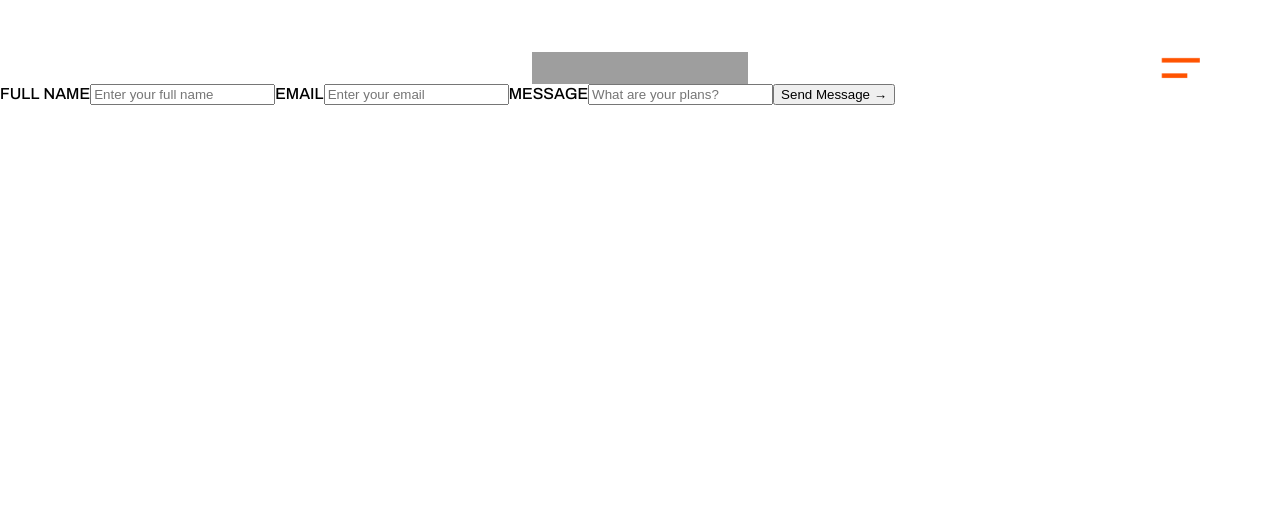
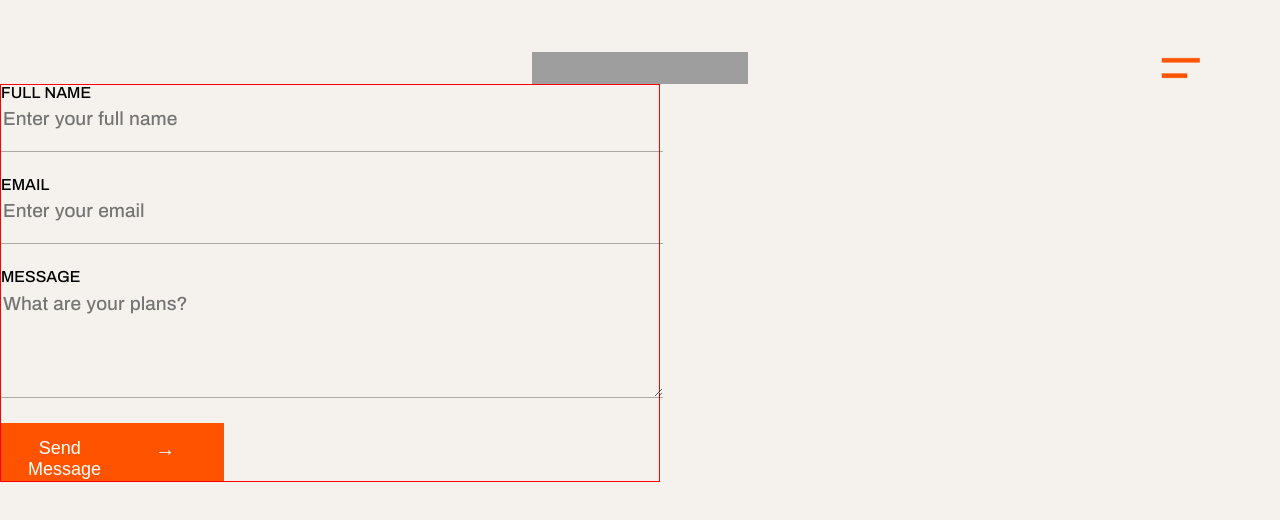
Before and after one commit to Simon994/byrdmr_variations, a React (Create React App) app: page /contact in a window 1280 px wide. Shown: the top 520 px of the page. Built offline with nearby package versions, Linux system fonts and the light colour scheme; grey boxes are pictures that could not be loaded.

Commit message:
WIP. Style Contact form

```diff
--- a/src/components/Contact.js
+++ b/src/components/Contact.js
@@ -48,7 +48,7 @@ class Contact extends React.Component {
     const {fullName, email, message} = this.state.formData
 
     return (
-      <>
+      <div className='contact-container'>
         <DropdownMenu/>
         <form onSubmit={this.handleSubmit}>
           <label className='form-label'>FULL NAME</label>
@@ -56,22 +56,33 @@ class Contact extends React.Component {
               onChange={this.handleChange}
               value={fullName}
               name='fullName'
+              className='input-regular'
             />
           <label className='form-label'>EMAIL</label>
           <input placeholder='Enter your email'
               onChange={this.handleChange}
               value={email}
               name='email'
+              className='input-regular'
             />
           <label className='form-label'>MESSAGE</label>
-          <input placeholder='What are your plans?'
+          <textarea placeholder='What are your plans?'
               onChange={this.handleChange}
               value={message}
               name='message'
+              className='input-large'
             />
-          <button type='submit'>Send Message <span>&rarr;</span></button>
+          <button type='submit'>
+            <div>
+              Send
+              Message
+            </div>
+            <div id='arrow'>
+              &rarr;
+            </div>
+          </button>
         </form>
-      </>
+      </div>
     )
   }
 }
--- a/src/styles/index.css
+++ b/src/styles/index.css
@@ -226,3 +226,79 @@ body {
     top: 30px;
   }
 }
+
+
+/* Contact form  */
+
+.contact-container {
+  background: #F5F1ED;
+  height: 100vh;
+}
+
+form {
+  border: 1px solid red;
+  max-width: 658px;
+}
+
+form label,
+form input,
+textarea {
+  display: block;
+  width: 100%;
+}
+
+form label {
+  font-size: 16px;
+  margin-bottom: 7px;
+}
+
+form input,
+textarea {
+  font-size: 19px;
+  font-family: 'Archivo-Medium';
+  border: none;
+  border-bottom: 1px solid rgba(0, 0, 0, 0.3);
+  background: inherit;
+  margin-bottom: 25px;
+}
+
+textarea {
+  padding-bottom: 60px;
+}
+
+.input-regular {
+  padding-bottom: 20px;
+}
+
+form button {
+  background: #FF5300;
+  border: none;
+  cursor: pointer;
+  color: white;
+  width: 223px;
+  height: 58px;
+  font-size: 18px;
+  padding-top: 15px;
+
+  display: flex;
+  justify-content: space-around;
+}
+
+form button:hover {
+  background: #434343;
+  -webkit-box-shadow: 0px 5px 40px -10px rgba(0,0,0,0.57);
+  -moz-box-shadow: 0px 5px 40px -10px rgba(0,0,0,0.57);
+  box-shadow: 5px 40px -10px rgba(0,0,0,0.57);
+  transition: all 0.4s ease 0s;
+}
+
+form button div {
+  width: 30%;
+  text-align: center;
+}
+
+
+
+#arrow {
+  font-size: 20px;
+}
```
